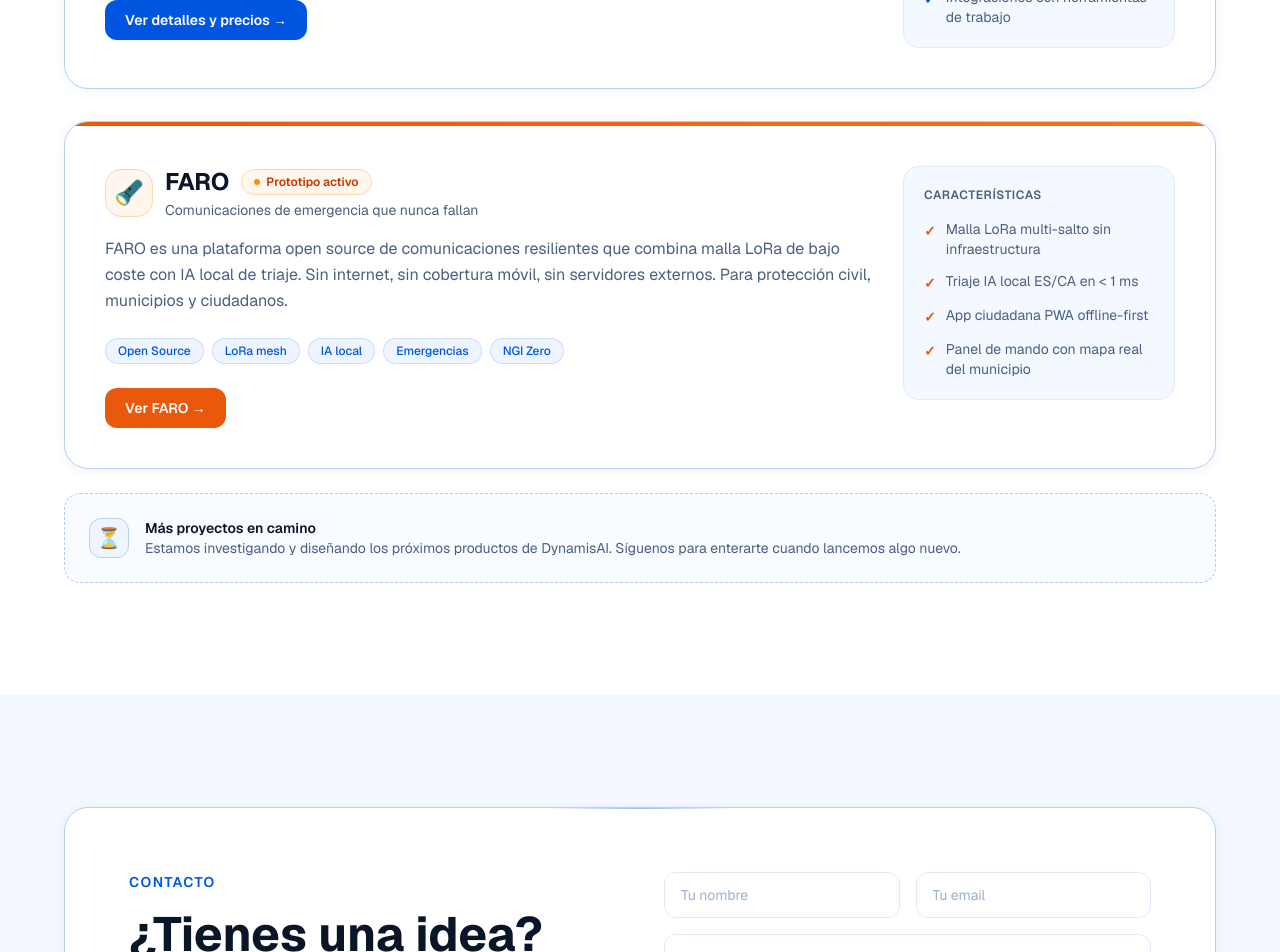
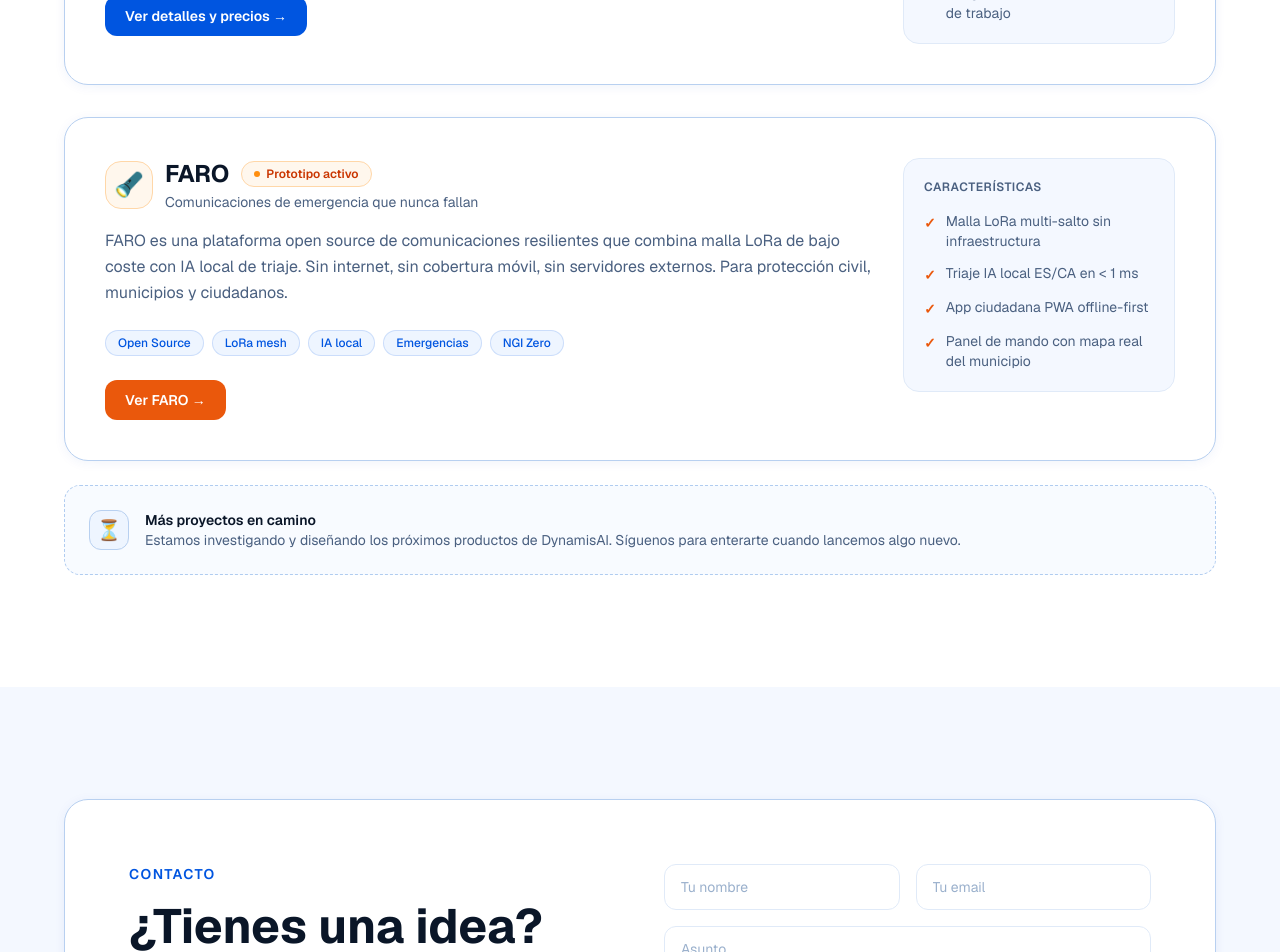
Before and after one commit to PabloEnzo/dynamisai-web, a Next.js app: page / in a window 1280 px wide. Shown: the part 2320-3272 px from the top of the page. Built offline with nearby package versions, Linux system fonts and the light colour scheme.

Commit message:
style: remove remaining decorative accent bars

```diff
--- a/components/Contact.tsx
+++ b/components/Contact.tsx
@@ -43,8 +43,7 @@
     <section id="contacto" className="py-28 px-6 bg-[#f4f8ff]">
       <div className="max-w-6xl mx-auto">
         <div className="card-white rounded-3xl p-10 md:p-16 relative overflow-hidden">
-          {/* Decorative top line */}
-          <div className="absolute top-0 left-1/2 -translate-x-1/2 w-48 h-px bg-gradient-to-r from-transparent via-[#0055e0]/40 to-transparent" />
+
 
           <div className="relative flex flex-col md:flex-row gap-12 items-start">
             {/* Left */}
--- a/components/Projects.tsx
+++ b/components/Projects.tsx
@@ -59,7 +59,7 @@
             return (
               <Reveal key={style.key}>
                 <div className="card-white rounded-3xl overflow-hidden hover:scale-[1.005] transition-transform duration-300">
-                  <div className={`h-1 w-full bg-gradient-to-r ${style.accentBar}`} />
+
                   <div className="p-8 md:p-10">
                     <div className="flex flex-col md:flex-row md:items-start gap-8">
                       <div className="flex-1">
--- a/components/meetingscribe/CTA.tsx
+++ b/components/meetingscribe/CTA.tsx
@@ -12,7 +12,7 @@
       <div className="max-w-6xl mx-auto">
         <Reveal>
           <div className="card-white rounded-3xl p-10 md:p-16 text-center relative overflow-hidden">
-            <div className="absolute top-0 left-1/2 -translate-x-1/2 w-64 h-px bg-gradient-to-r from-transparent via-[#0055e0]/40 to-transparent" />
+
             <div className="absolute inset-0 bg-gradient-to-br from-[#eef5ff]/60 via-transparent to-[#e0f7fb]/40 pointer-events-none" />
 
             <div className="relative z-10">
```
